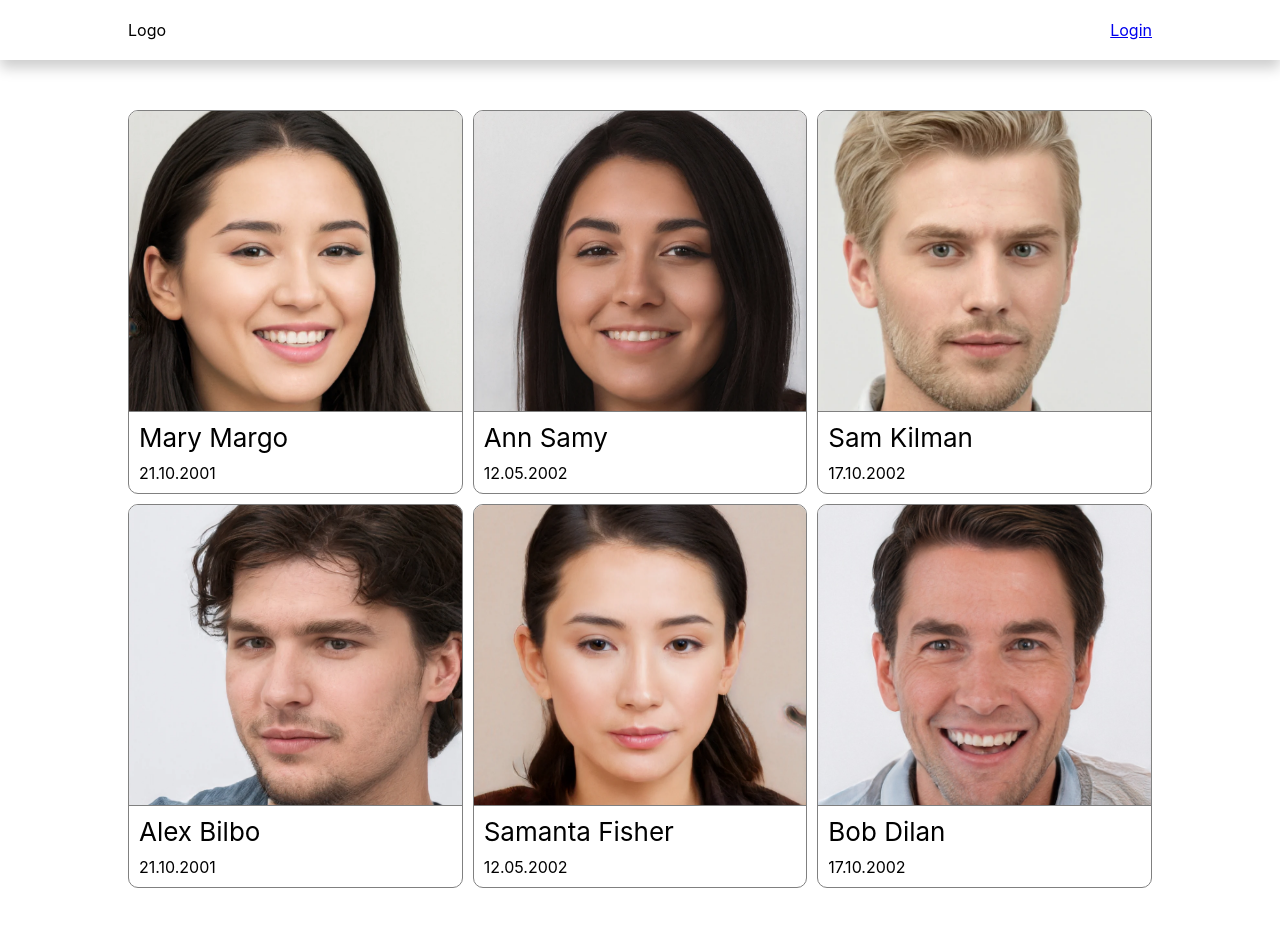
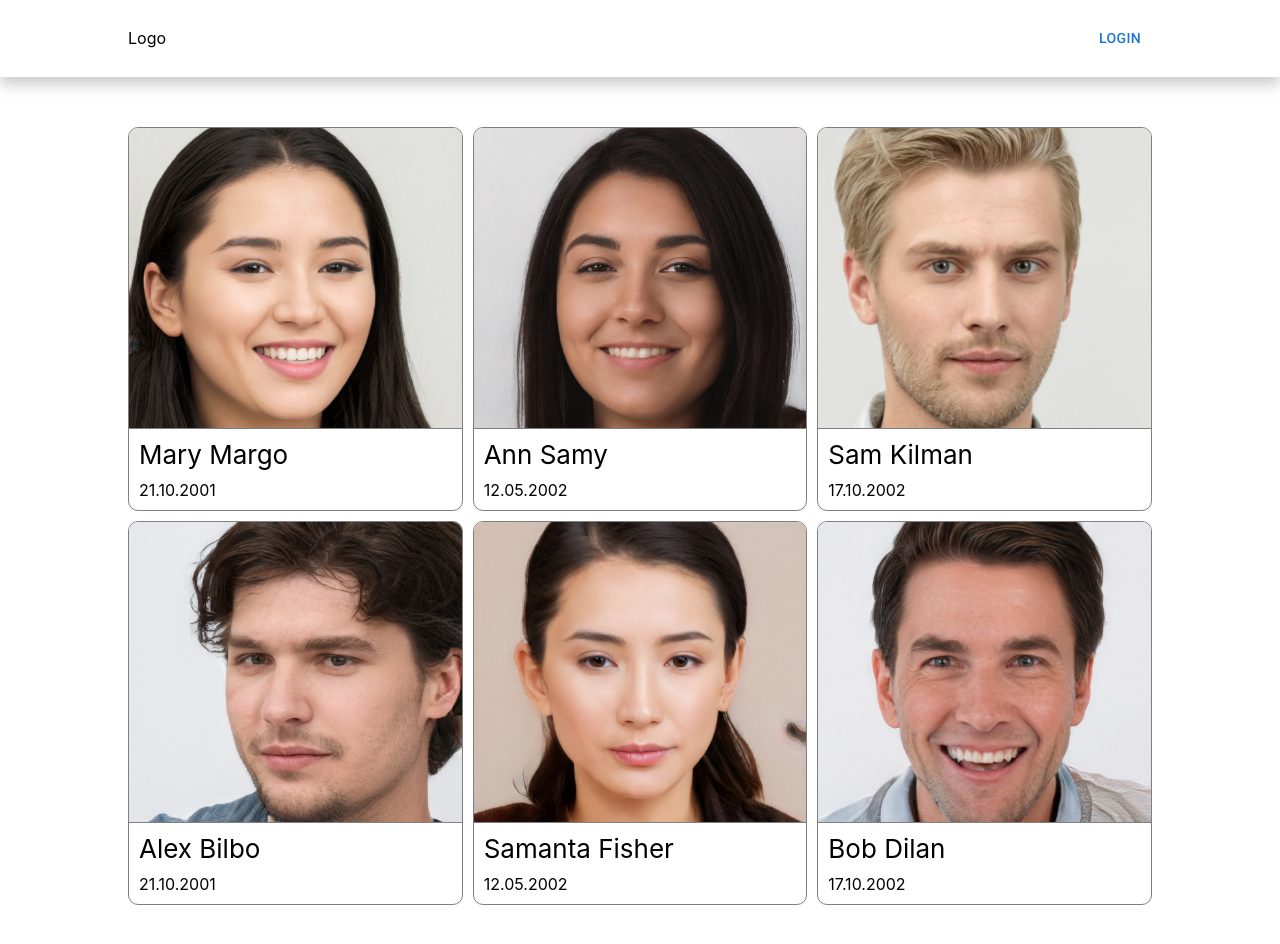
Before and after one commit to iamdejar/reading-club-react-app, a React (Create React App) app: page / in a window 1280 px wide. Shown: the top 944 px of the page. Built offline with nearby package versions, Linux system fonts and the light colour scheme.

Commit message:
chore: switch login button to mui component

```diff
--- a/src/components/Header/Header.tsx
+++ b/src/components/Header/Header.tsx
@@ -1,11 +1,15 @@
 import styles from './Header.module.scss'
 import { Link } from 'react-router-dom'
+import Button from '@mui/material/Button'
 
 function Header() {
   return (
     <header className={styles.body}>
       <div>Logo</div>
-      <Link to={'/login'}>Login</Link>
+      {/* <Link to={'/login'}>Login</Link> */}
+      <Button component={Link} to="/login">
+        Login
+      </Button>
     </header>
   )
 }
```
